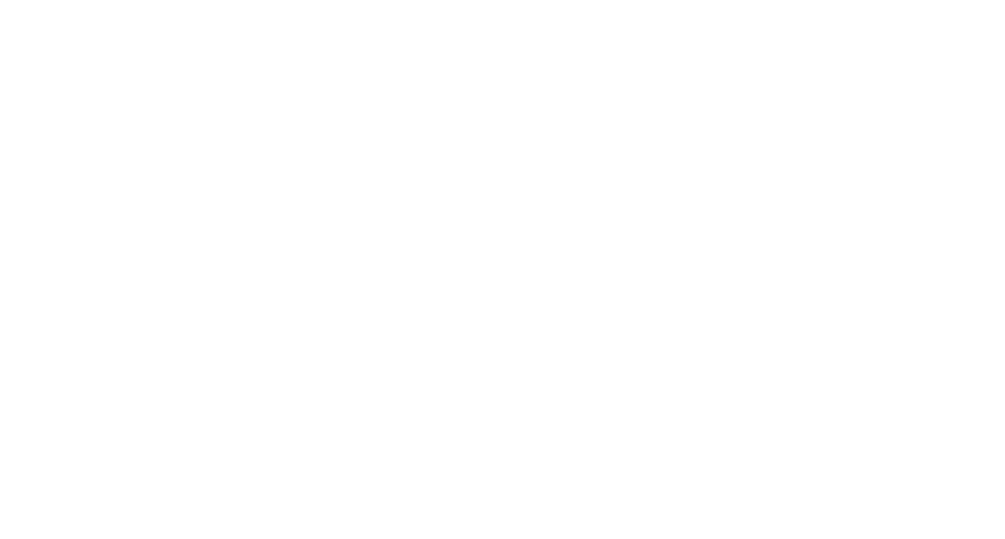
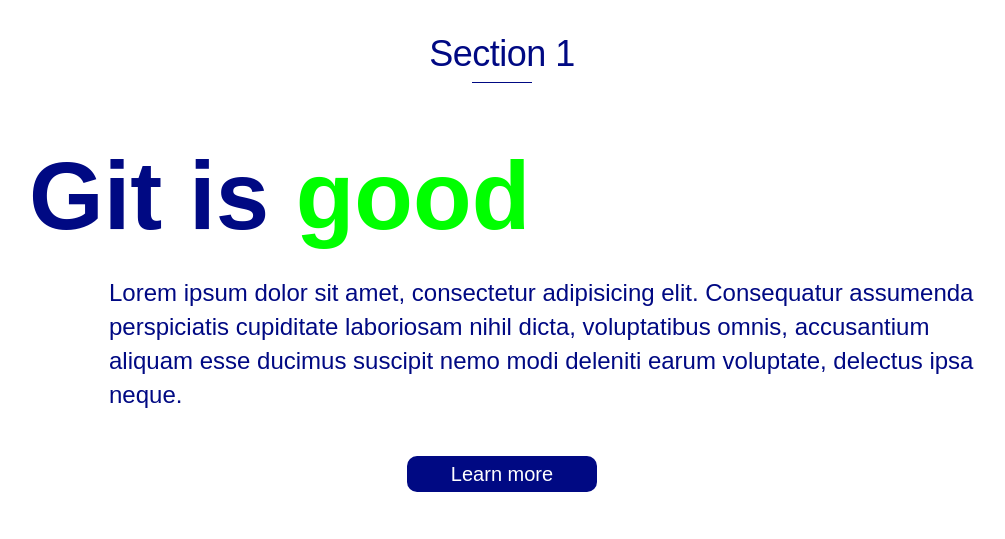
Before and after one commit to gord-oleg/collective, a plain HTML site: page index.html in a window 1280 px wide. Shown: the whole page, without its empty margins (138-1143 px from the left). Drawn offline with Linux system fonts and the light colour scheme.

Commit message:
section 1

```diff
--- a/css/style.css
+++ b/css/style.css
@@ -0,0 +1,94 @@
+body {
+	margin: 0;
+	font-family: Arial, sans-serif;
+	font-size: 24px;
+	line-height: 34px;
+	background: #fff;
+	color: #000983;
+}
+.resize {
+	position: relative;
+	margin: 0 auto;
+	padding: 0 15px;
+	width: 946px;
+}
+
+.dark {
+	color: #fff;
+	background: #000983;
+}
+
+h2 {
+	position: relative;
+	text-align: center;
+}
+h2:after {
+	content: "";
+	position: absolute;
+	left: 50%;
+	bottom: -5px;
+	width: 60px;
+	height: 1px;
+	background: #000983;
+	transform: translate(-50%, 0);
+}
+.dark h2:after {
+	background: #fff;
+}
+h1 {
+	font-size: 96px;
+	line-height: 112px;
+}
+h2 {
+	font-size: 36px;
+	line-height: 48px;
+	font-weight: normal;
+	letter-spacing: -0.5px;
+}
+h3 {
+	font-size: 34px;
+	line-height: 48px;
+}
+.button {
+	font-size: 20px;
+	line-height: 24px;
+	text-align: center;
+}
+.button a {
+	display: inline-block;
+	padding: 6px 44px;
+	color: #fff;
+	text-decoration: none;
+	background: #000983;
+	border-radius: 10px;
+}
+
+
+
+
+/* section 1 */
+.section1 {
+	padding-bottom: 24px;
+}
+.section1 .resize {
+	display: flex;
+	flex-direction: column;
+}
+.section1 .resize > * {
+	order: 1;
+}
+.section1 .resize h2 {
+	order: 0;
+}
+.section1 .resize h1 {
+	margin: 0;
+	padding: 32px 0 0;
+}
+
+
+.section1 h1 span {
+	color: #0f0;
+}
+.section1 .text {
+	padding-left: 80px;
+}
--- a/index.html
+++ b/index.html
@@ -6,6 +6,14 @@
     <link type="text/css" rel="stylesheet" href="css/style.css">
 </head>
 <body>
+    <section class="section1">
+		<div class="resize">
+			<h1>Git is <span>good</span></h1>
+			<h2>Section 1</h2>
+			<p class="text">Lorem ipsum dolor sit amet, consectetur adipisicing elit. Consequatur assumenda perspiciatis cupiditate laboriosam nihil dicta, voluptatibus omnis, accusantium aliquam esse ducimus suscipit nemo modi deleniti earum voluptate, delectus ipsa neque.</p>
+			<p class="button"><a href="#">Learn more</a></p>
+		</div>
+	</section>
 
 
 </body>
```
